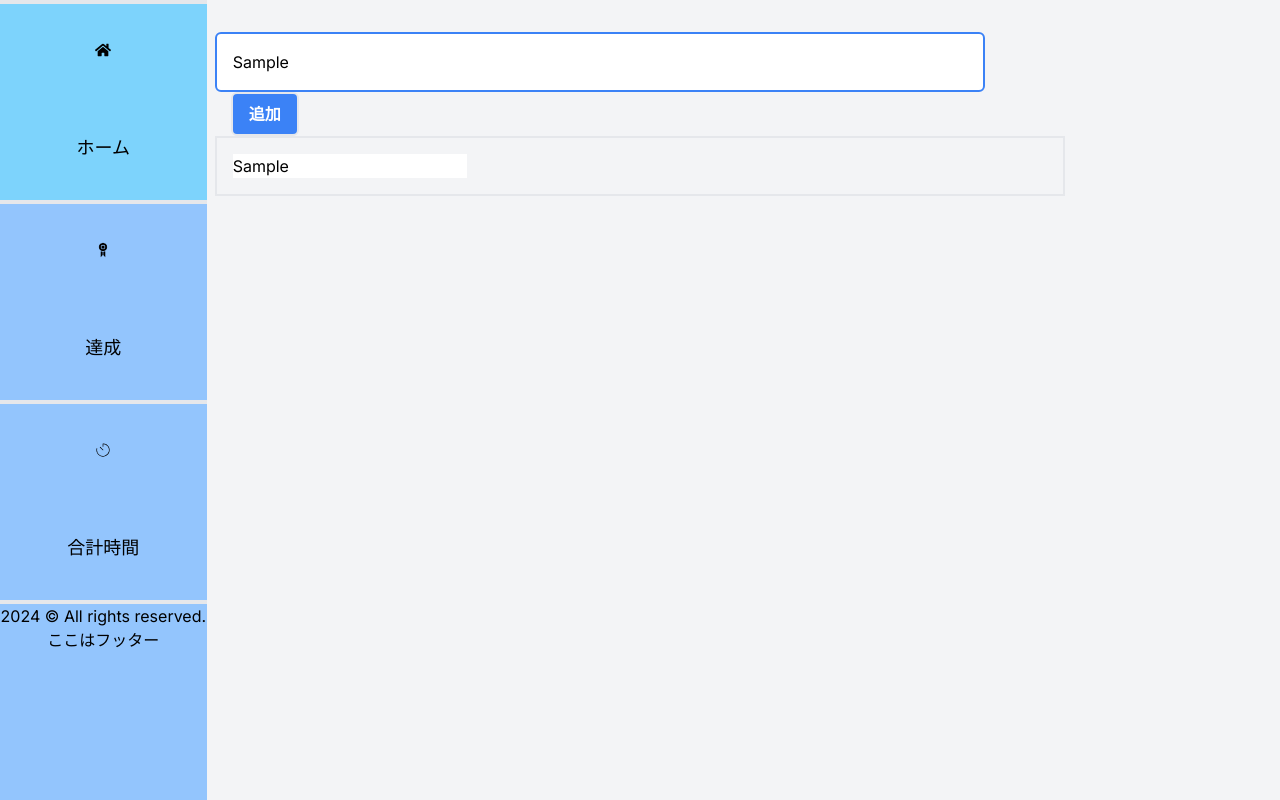
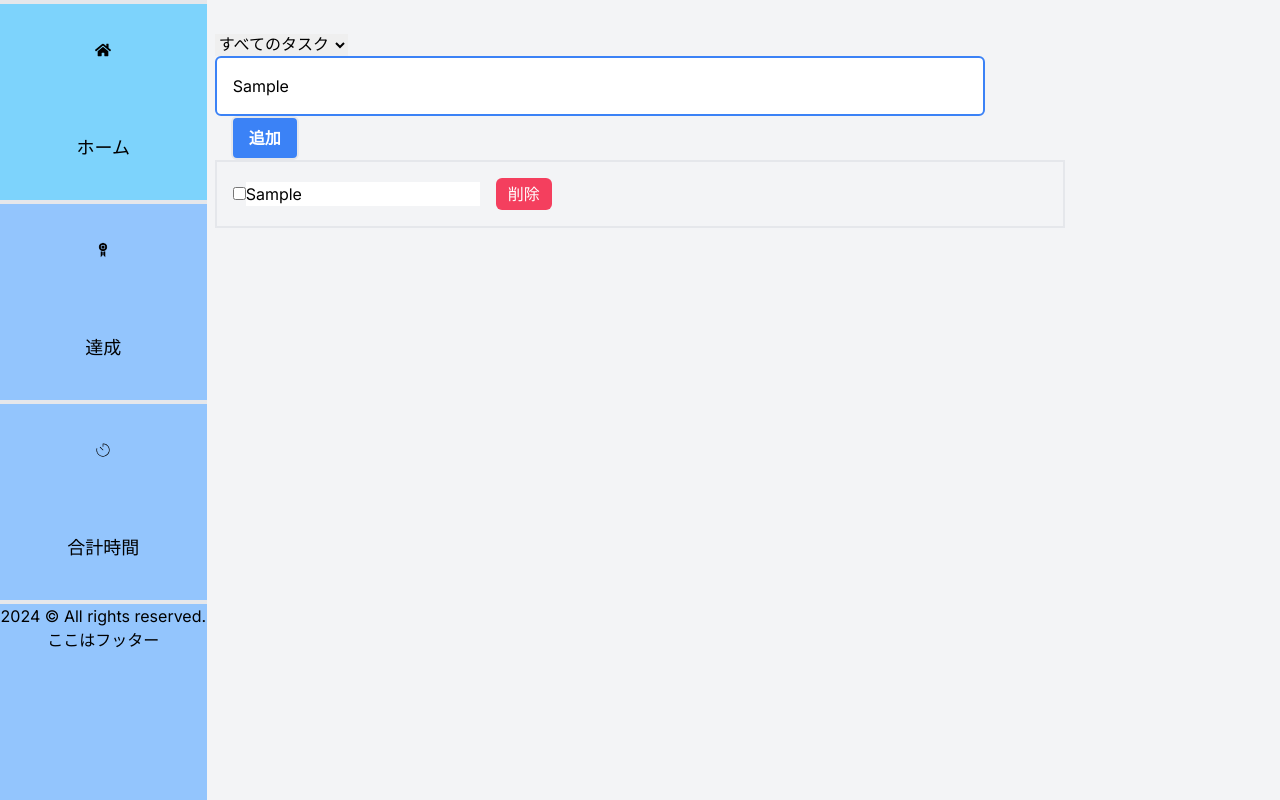
Before and after one commit to saktaht/todo-app, a Next.js app: page / in a window 1280 px wide. Both pictures are taken after typing "Sample" into the empty fields and a click on the input "追加". Built offline with nearby package versions, Linux system fonts and the light colour scheme.

Commit message:
削除機能の追加

```diff
--- a/src/app/components/button.tsx
+++ b/src/app/components/button.tsx
@@ -17,14 +17,14 @@ const colorClasses: ColorClasses = {
 
 export const Button = ({ color, children, ...rest }: ButtonProps) => {
   return (
-    <div>
+    <>
       <button
         type="button"
-        className={`rounded-md text-white font-bold md:px-6 md:py-3 px-4 py-2  ${colorClasses[color]}`}
+        className={`rounded-md text-white px-4 py-2  ${colorClasses[color]}`}
         {...rest}
       >
         {children}
       </button>
-    </div>
+    </>
   );
 }
--- a/src/app/components/input.tsx
+++ b/src/app/components/input.tsx
@@ -2,11 +2,29 @@
 
 import React from 'react'
 import { AddTaskProps } from '../types/add'
+import { FilterType } from '../types/add'
 import {v4 as uuidv4} from 'uuid'
+import { Button } from './button'
 
 export const Input = (): React.JSX.Element => {
   const [text, setText] = React.useState<string>('')
   const [todos, setTodos] = React.useState<AddTaskProps[]>([])
+  const [filter, setFilter] = React.useState<FilterType>('all')
+
+  const filteredTodos = todos.filter((todo) => {
+    switch (filter) {
+      case 'all':
+        return !todo.remove;
+      case 'checked':
+        return todo.checked && !todo.remove;
+      case 'unchecked':
+        return !todo.checked && !todo.remove;
+      case 'removed':
+        return todo.remove;
+      default:
+        return todo;
+    }
+  });
 
   const handleChange = (e: React.ChangeEvent<HTMLInputElement>) => {
     e.preventDefault()
@@ -22,6 +40,8 @@ export const Input = (): React.JSX.Element => {
       // text ステートの値を value プロパティへ
       value: text,
       id: uuidv4(),
+      checked: false,
+      remove: false,
     };
     setTodos((todos) => [newTodo, ...todos]);
     // フォームへの入力をクリアする
@@ -44,8 +64,54 @@ export const Input = (): React.JSX.Element => {
     })
   }
 
+  const handleCheck = (id: string, checked: boolean) => {
+    setTodos((todos) => {
+      const newTodos = todos.map((todo) => {
+        if (todo.id === id) {
+          //分割代入でvalueプロパティを追加
+          return {
+            ...todo,
+            checked
+          }
+        }
+        return todo
+      });
+      return newTodos;
+    })
+  }
+
+  const handleRemove = (id: string, remove: boolean) => {
+    setTodos((todos) => {
+      const newTodos = todos.map((todo) => {
+        if (todo.id === id) {
+          //分割代入でvalueプロパティを追加
+          return {
+            ...todo,
+            remove
+          };
+        }
+        return todo
+      });
+    return newTodos;
+  });
+  };
+
+  const handleFilter = (filter: FilterType) => {
+    setFilter(filter);
+  }
+
   return (
     <div className=''>
+      {/* e.target.value: string を Filter型にアサーションする */}
+      <select
+        defaultValue="all"
+        onChange={(e) => handleFilter(e.target.value as FilterType)}
+      >
+        <option value="all">すべてのタスク</option>
+        <option value="checked">完了したタスク</option>
+        <option value="unchecked">現在のタスク</option>
+        <option value="removed">ごみ箱</option>
+      </select>
       <form
         autoComplete="on"
         onSubmit={(e) => {
@@ -68,7 +134,7 @@ export const Input = (): React.JSX.Element => {
         />
       </form>
       <ul>
-        {todos.map((todo) => {
+        {filteredTodos.map((todo) => {
           if (!todo) {
             return;
           }
@@ -76,11 +142,24 @@ export const Input = (): React.JSX.Element => {
 
             <li key={todo.id} className='border-2 p-4'>
               <input
+                type="checkbox"
+                disabled={ todo.remove || filter === 'checked' || filter === 'removed' }
+                checked={todo.checked}
+                onChange={(e) => handleCheck(todo.id, !todo.checked)}
+              />
+              <input
                 type="text"
+                disabled={ todo.checked || todo.remove || filter === 'checked' || filter === 'removed' }
                 value={todo.value}
                 onChange={e => handleEdit(todo.id, e.target.value)}
               />
-              {/* {todo.value} */}
+              <button
+                className='px-3 py-1 bg-rose-500 hover:bg-rose-600 text-white rounded-md ml-4'
+                onClick={() => handleRemove(todo.id, !todo.remove)}
+              >
+                {todo.remove ? '復元' : '削除'}
+                {/* 削除 */}
+              </button>
             </li>
           );
         })}
--- a/src/app/types/add.ts
+++ b/src/app/types/add.ts
@@ -4,4 +4,8 @@ import {v4 as uuidv4} from 'uuid'
 export type AddTaskProps = {
   value: string;
   readonly id: string;
+  checked?: boolean;
+  remove?: boolean;
 };
+
+export type FilterType = 'all' | 'checked' | 'unchecked' | 'removed';
```
